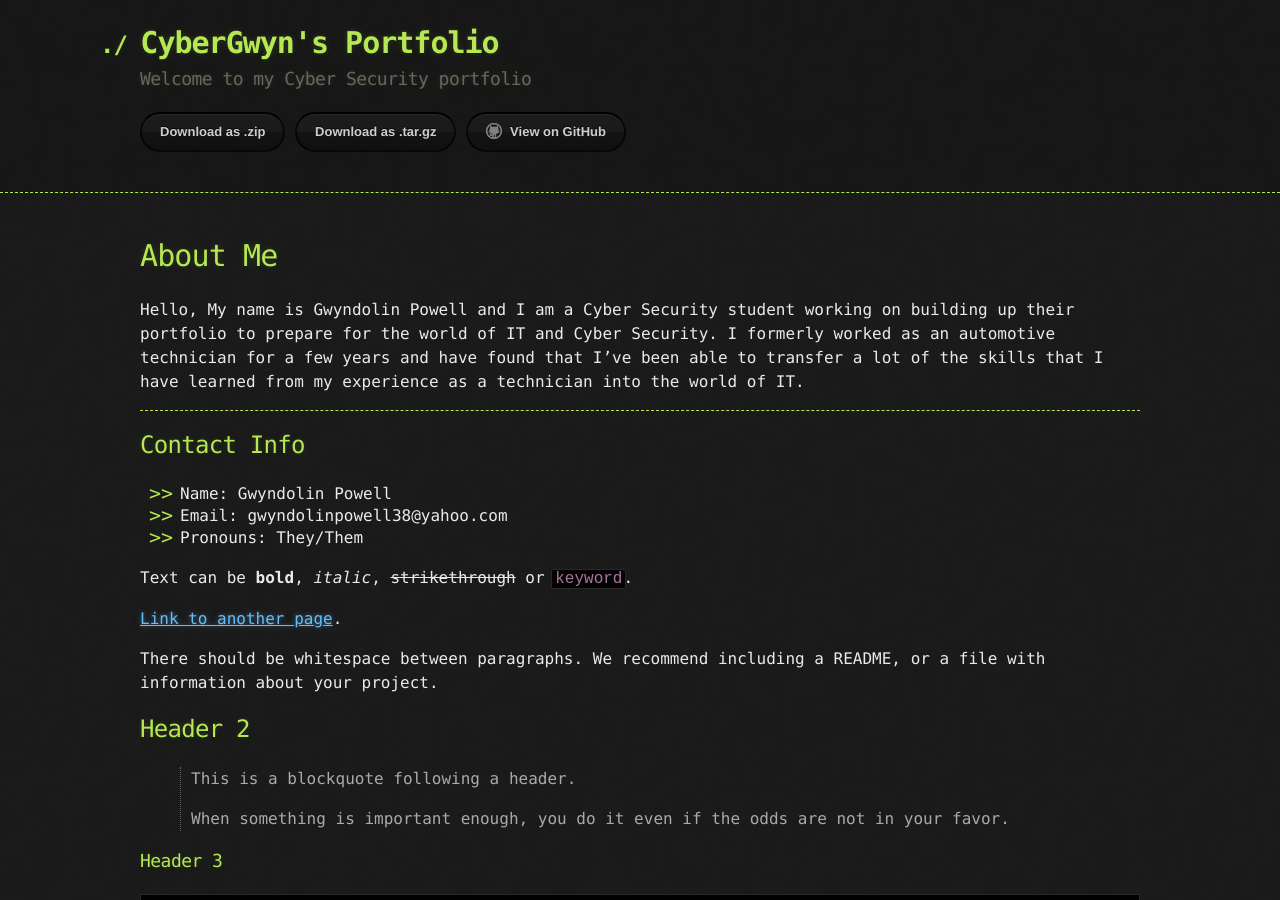
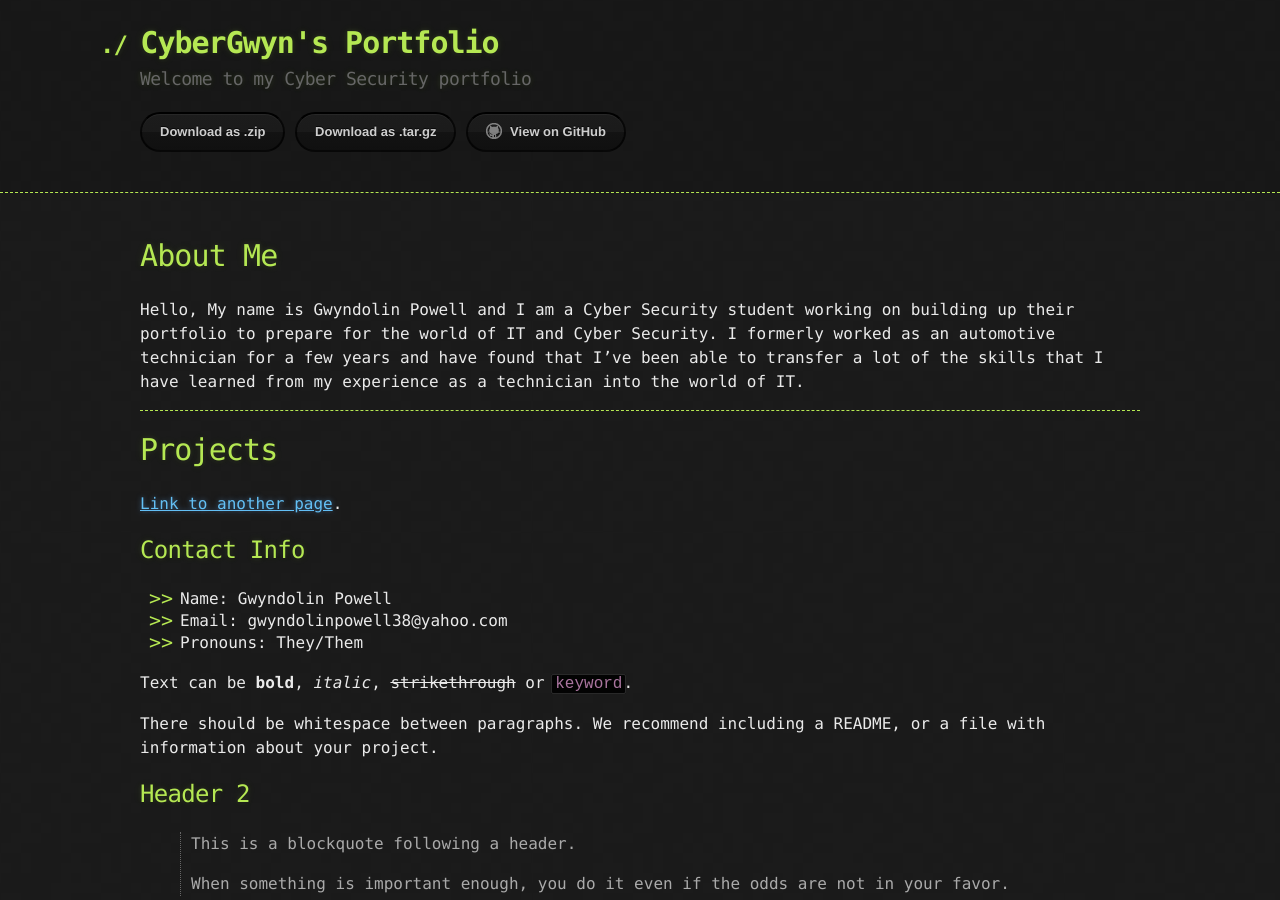
Before and after one commit to CyberGwyn/CyberGwyn.github.io, a Jekyll site: the page built from index.md, in a window 1280 px wide and 900 px high. Built offline with Jekyll 4.4.1, drawn with Linux system fonts in a browser that asks for light colours; our own code applies the rules of GitHub Pages for plain Markdown files; some of the changed lines change nothing that is shown.

Commit message:
Update index.md

```diff
--- a/index.md
+++ b/index.md
@@ -8,6 +8,12 @@ Hello, My name is Gwyndolin Powell and I am a Cyber Security student working on
 >
 
 * * *
+>
+
+# Projects
+
+[Link to another page](./another-page.html).
+
 >
 
 ## Contact Info
@@ -23,8 +29,6 @@ Hello, My name is Gwyndolin Powell and I am a Cyber Security student working on
 
 
 Text can be **bold**, _italic_, ~~strikethrough~~ or `keyword`.
-
-[Link to another page](./another-page.html).
 
 There should be whitespace between paragraphs. We recommend including a README, or a file with information about your project.
 
```
